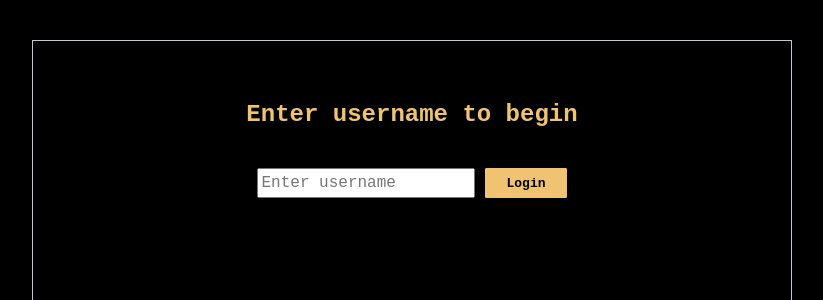
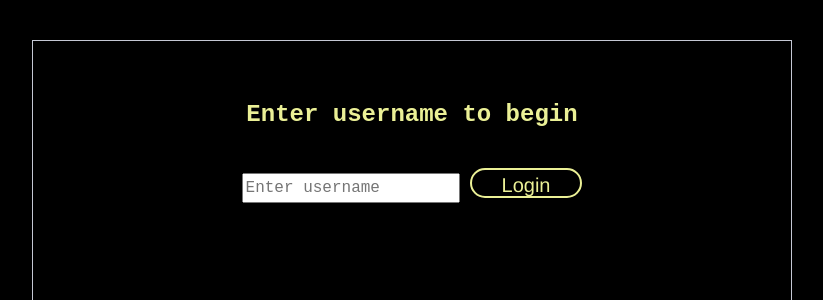
Before and after one commit to cswagerty/react-redux-blackjack, a React app: page / in a window 1280 px wide. Shown: the top 300 px of the page, without its empty margins (228-1051 px from the left). Built offline with nearby package versions, Linux system fonts and the light colour scheme; the HTML template or start-up script is replaced by a standard one.

Commit message:
Style update: - created initial table and button styles

```diff
--- a/src/styles/_table.scss
+++ b/src/styles/_table.scss
@@ -1,4 +1,5 @@
 .table {
+    background-color: $table-color;
     border: 1px solid $yellow-primary;
     display: flex;
     flex-direction: column;
--- a/src/styles/_utils.scss
+++ b/src/styles/_utils.scss
@@ -1,13 +1,27 @@
-$yellow-primary: #efc371;
+// reusable variables
+$yellow-primary: #EBF096;
 
-@mixin primary-button($height:30px, $vertical-padding: 10px) {
-    background-color: $yellow-primary;
-    border: 1px solid $yellow-primary;
+$table-color: #386943;
+$btn-transition-time: 300ms;
+$btn-transition-function: cubic-bezier(0.4, 0, 0.6, 1);
+
+@mixin primary-button($height:40px, $vertical-padding: 10px) {
+    background-color: transparent;
+    border: 2px solid $yellow-primary;
+    color: $yellow-primary;
+    cursor: pointer;
     height: $height;
     $vertical-padding: 10px;
-    padding: $vertical-padding/2 20px;
+    padding: $vertical-padding/2 30px;
     line-height: $height - $vertical-padding; // center text on button
-    font-size: 13px;
-    font-weight: bold;
-    border-radius: 1px;
+    font-size: 20px;
+    font-family: Helvetica, sans-serif;
+    //font-weight: bold;
+    border-radius: $height / 2;
+    transition: $btn-transition-time background $btn-transition-function, $btn-transition-time color $btn-transition-function;
+
+    &:hover {
+    	background-color: $yellow-primary;
+    	color: $table-color;
+    }
 }
```
